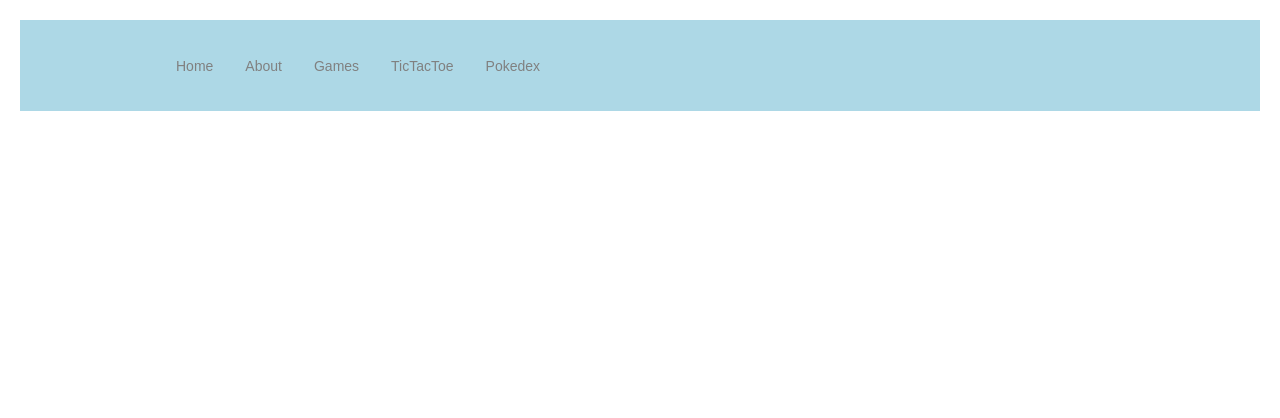
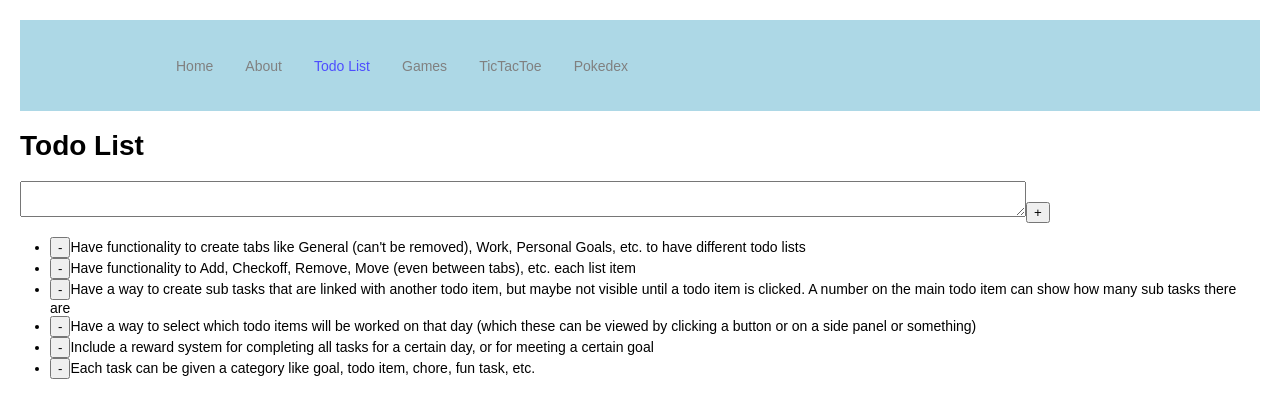
Before and after one commit to ninja1219/ryans-website, a React (Create React App) app: page /todolist in a window 1280 px wide. Shown: the top 418 px of the page. Built offline with nearby package versions, Linux system fonts and the light colour scheme.

Commit message:
Create basic todo list

```diff
--- a/src/App.js
+++ b/src/App.js
@@ -11,6 +11,7 @@ import About from "./pages/about";
 import Games from "./pages/games";
 import TicTacToe from "./pages/games/tictactoe";
 import Pokedex from "./pages/games/pokedex";
+import TodoList from "./pages/todolist";
 
 function App() {
   return (
@@ -19,6 +20,7 @@ function App() {
       <Routes>
         <Route exact path="/" element={<Home />} />
         <Route path="/about" element={<About />} />
+        <Route path="/todolist" element={<TodoList />} />
         <Route path="/games" element={<Games />} />
         <Route path="/tictactoe" element={<TicTacToe />} />
         <Route path="/pokedex" element={<Pokedex />} />
--- a/src/components/Navbar/index.js
+++ b/src/components/Navbar/index.js
@@ -11,6 +11,9 @@ const Navbar = () => {
                     </NavLink>
                     <NavLink to="/about" activestyle="true">
                         About
+                    </NavLink>
+                    <NavLink to="/todolist" activestyle="true">
+                        Todo List
                     </NavLink>
                     <NavLink to="/games" activestyle="true">
                         Games
--- /dev/null
+++ b/src/pages/todolist.js
@@ -0,0 +1,58 @@
+import React from 'react';
+
+class TodoList extends React.Component {
+    constructor(props) {
+        super(props);
+        this.state = {
+            items: [
+                "Have functionality to create tabs like General (can't be removed), Work, Personal Goals, etc. to have different todo lists",
+                "Have functionality to Add, Checkoff, Remove, Move (even between tabs), etc. each list item",
+                "Have a way to create sub tasks that are linked with another todo item, but maybe not visible until a todo item is clicked. A number on the main todo item can show how many sub tasks there are",
+                "Have a way to select which todo items will be worked on that day (which these can be viewed by clicking a button or on a side panel or something)",
+                "Include a reward system for completing all tasks for a certain day, or for meeting a certain goal",
+                "Each task can be given a category like goal, todo item, chore, fun task, etc."
+            ]
+        }
+    }
+
+    addItem() {
+        const items = this.state.items;
+        this.setState({
+            items: items.concat(document.getElementById("itemToAdd").value)
+        });
+    }
+
+    removeItem(index) {
+        let items = this.state.items;
+        items.splice(index, 1);
+        this.setState({
+            items: items
+        });
+    }
+
+    render() {
+        const items = this.state.items.map((item, index) => {
+            return (
+                <div>
+                    <li>
+                        <button onClick={() => this.removeItem(index)}>-</button>
+                        {item}
+                    </li>
+                </div>
+            );
+        });
+
+        return (
+            <div id="todolist">
+                <h1>Todo List</h1>
+                <div className="modifier">
+                    <textarea id="itemToAdd" style={{"width": "1000px"}}></textarea>
+                    <button onClick={() => this.addItem()}>+</button>
+                </div>
+                <ul>{items}</ul>
+            </div>
+        );
+    }
+}
+
+export default TodoList;
```
